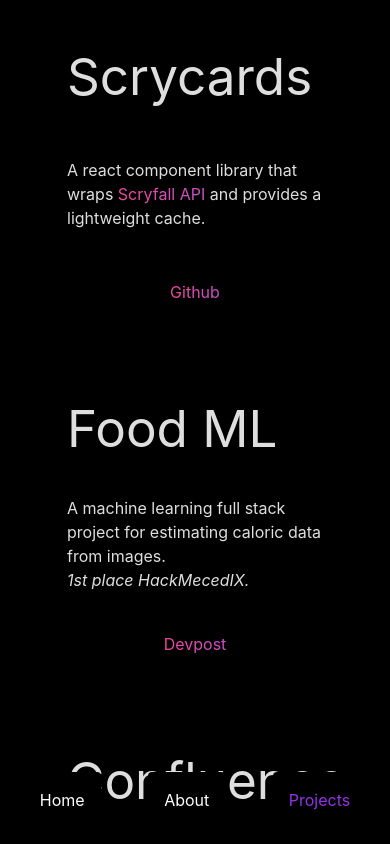
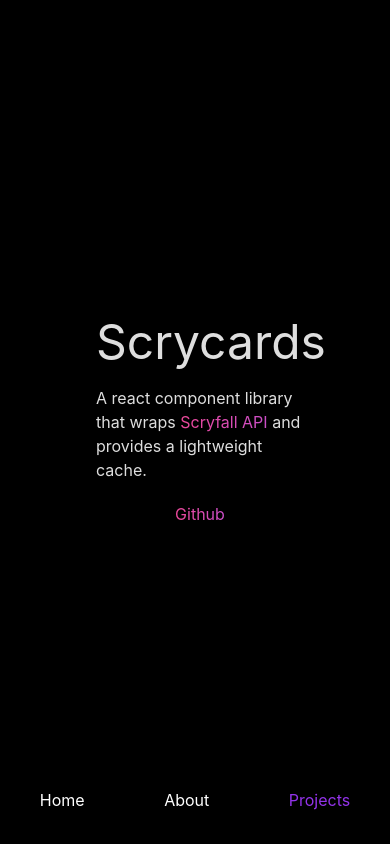
Before and after one commit to LiamS-H/liams-h.github.io, a React (Vite) app: page /projects in a window 390 px wide. Built offline with nearby package versions, Linux system fonts and the light colour scheme; a web font is replaced by a local one.

Commit message:
add better mobile support

```diff
--- a/package.json
+++ b/package.json
@@ -10,14 +10,13 @@
         "preview": "vite preview"
     },
     "dependencies": {
-    "@types/matter-js": "^0.19.7",
-    "@types/node": "^22.9.0",
         "lucide-react": "^0.468.0",
         "react": "^18.3.1",
         "react-dom": "^18.3.1",
         "react-router-dom": "^6.27.0"
     },
     "devDependencies": {
+        "@types/node": "^22.9.0",
         "@eslint/js": "^9.11.1",
         "@types/react": "^18.3.10",
         "@types/react-dom": "^18.3.0",
--- a/src/components/hitbox/index.tsx
+++ b/src/components/hitbox/index.tsx
@@ -1,25 +1,53 @@
-import { HTMLProps, useRef } from "react";
+import {
+    HTMLProps,
+    MutableRefObject,
+    useEffect,
+    useRef,
+    useState,
+} from "react";
 import { useFluidBoundRegister } from "../../contexts/fluid";
 
 // TO DO: add callback for updating hitbox
 export default function Hitbox(
-    props: { id: string; innnerBounds?: boolean } & HTMLProps<HTMLDivElement>
+    props: {
+        id: string;
+        innerBounds?: boolean;
+        parent?: MutableRefObject<HTMLDivElement | null>;
+    } & HTMLProps<HTMLDivElement>
 ) {
-    const { innnerBounds, id, ...divprops } = props;
+    const { innerBounds, id, parent, ...divprops } = props;
     const boundRef = useRef<HTMLDivElement | null>(null);
-    // const boundRect = useMemo(
-    //     () => boundRef.current?.getBoundingClientRect(),
-    //     [boundRef.current]
-    // );
-    let boundRect = boundRef.current?.getBoundingClientRect();
-    if (boundRef.current && innnerBounds) {
-        const range = document.createRange();
-        range.selectNodeContents(boundRef.current);
-        boundRect = range.getBoundingClientRect();
-        range.detach();
+    const [bounds, setBounds] = useState<DOMRect | undefined>();
+
+    useFluidBoundRegister(bounds, id);
+    function calcBounds() {
+        if (!boundRef.current) return;
+        let rect = boundRef.current.getBoundingClientRect();
+        if (parent?.current) {
+            const pRect = parent.current.getBoundingClientRect();
+            const new_x = Math.max(pRect.x, rect.x);
+            rect.width += rect.x - new_x;
+            rect.x = new_x;
+            rect.width =
+                Math.min(pRect.x + pRect.width, rect.x + rect.width) - rect.x;
+        }
+        if (innerBounds) {
+            const range = document.createRange();
+            range.selectNodeContents(boundRef.current);
+            rect = range.getBoundingClientRect();
+            range.detach();
+        }
+        setBounds(rect);
     }
 
-    useFluidBoundRegister(boundRect, id);
+    useEffect(() => {
+        if (!boundRef.current) return;
+        const observer = new ResizeObserver(calcBounds);
+        observer.observe(boundRef.current);
+        if (!parent?.current) return;
+        parent.current.addEventListener("scroll", calcBounds);
+        window.addEventListener("resize", calcBounds);
+    }, []);
 
-    return <div className="w-fit h-fit" {...divprops} ref={boundRef} />;
+    return <div {...divprops} ref={boundRef} />;
 }
--- a/src/components/water/index.tsx
+++ b/src/components/water/index.tsx
@@ -42,20 +42,37 @@
             setInitialized(true);
         }
 
-        async function mouseMove(e: MouseEvent) {
+        function mouseMove(e: MouseEvent) {
             if (!sim.current) return;
             sim.current.updateMouse(
                 e.clientX / window.innerWidth,
                 e.clientY / window.innerHeight
             );
         }
-
+        function touchMove(e: TouchEvent) {
+            if (!sim.current) return;
+            const touch = e.touches[0];
+            sim.current.updateMouse(
+                touch.clientX / window.innerWidth,
+                touch.clientY / window.innerHeight
+            );
+        }
         sim.current = await Simulator.create(canvas);
 
-        window.addEventListener("resize", resizeCanvas);
-        window.addEventListener("mousemove", mouseMove);
+        const controller = new AbortController();
+
+        window.addEventListener("resize", resizeCanvas, {
+            signal: controller.signal,
+        });
+        window.addEventListener("mousemove", mouseMove, {
+            signal: controller.signal,
+        });
+        window.addEventListener("touchmove", touchMove, {
+            signal: controller.signal,
+        });
 
         setInitialized(true);
+        return () => controller.abort();
     }
     function animate() {
         requestAnimationFrame(animate);
@@ -76,8 +93,16 @@
         if (!canvas.current) return;
         if (sim.current !== undefined) return;
         sim.current = null;
+        const abortPromise = init(canvas.current);
+        const cleanup = async () => {
+            if (!sim.current) return;
+            const abort = await abortPromise;
+            abort();
+        };
 
-        init(canvas.current);
+        return () => {
+            cleanup();
+        };
     }, []);
 
     if (sim.current?.isBroken()) {
--- a/src/components/water/sim/index.ts
+++ b/src/components/water/sim/index.ts
@@ -21,7 +21,7 @@
     private height!: number;
     private numCells!: number;
     private diffusion: number = 0.999;
-    private pressureIterations: number = 10;
+    private pressureIterations: number = 5;
     // private dt: number = 0.03; // delta time
     // private dt: number = 0.015; // delta time
     private dt_mult: number = 2.0;
@@ -184,6 +184,8 @@
         const gridSize = getPreferredDimensions(this.grid_size);
         this.width = gridSize.w;
         this.height = gridSize.h;
+
+        this.pressureIterations = Math.floor(this.width / 250);
 
         // Useful values for the simulation
         this.rdx = this.grid_size * 4;
@@ -591,9 +593,9 @@
             if (char == "m") {
                 const w = context.measureText(char).width;
                 context.clearRect(
-                    x + w * 0.24,
+                    x + w * 0.22,
                     y + w * 0.3,
-                    w * 0.553,
+                    w * 0.573,
                     w * 0.2
                 );
             }
--- a/src/routes/About/index.tsx
+++ b/src/routes/About/index.tsx
@@ -34,7 +34,7 @@
             onMouseEnter={() => changeColor(colorNum)}
             onMouseLeave={() => changeColor(0)}
         >
-            <Hitbox id={name} innnerBounds={true}>
+            <Hitbox id={name} innerBounds={true}>
                 <div className={`w-3 h-3 mr-3 ${bg}`}></div>
             </Hitbox>
             <span className="font-medium">{name}</span>
@@ -62,6 +62,8 @@
         { name: "Firebase", type: ["CICD"] },
         { name: "Firestore", type: ["Database"] },
         { name: "Cloudflare", type: ["CICD"] },
+        { name: "Docker", type: ["CICD"] },
+        { name: "GCloud", type: ["CICD"] },
     ];
 
     return (
@@ -70,15 +72,18 @@
                 <div className="p-1 m-4 rounded-lg bg-black transition-all duration-300">
                     <Hitbox id={"about-desc"} className="flex">
                         <p className="text-lg leading-relaxed p-4">
-                            Hi, I'm{" "}
-                            <span className="bg-gradient-to-r from-blue-500 to-green-500 bg-clip-text text-transparent font-bold">
-                                Liam
+                            <span className="text-4xl">
+                                Hi, I'm{" "}
+                                <span className="bg-gradient-to-r from-blue-500 to-green-500 bg-clip-text text-transparent font-bold">
+                                    Liam
+                                </span>
+                                .<br />
                             </span>
                             {/* with a knack for{" "}
                             <span className="bg-gradient-to-r from-purple-500 to-pink-500 bg-clip-text text-transparent font-bold">
                                 Getting Things Done
                             </span> */}
-                            . <br />I have a{" "}
+                            I have a{" "}
                             <span className="bg-gradient-to-r from-pink-500 to-orange-500 bg-clip-text text-transparent font-bold">
                                 Software Engineering Degree
                             </span>{" "}
--- a/src/routes/Projects/index.tsx
+++ b/src/routes/Projects/index.tsx
@@ -1,10 +1,14 @@
-import { HTMLProps } from "react";
+import { HTMLProps, MutableRefObject, useRef } from "react";
 import Hitbox from "../../components/hitbox";
 import ExternalLink from "../../components/external-link";
 import { useFluidContext } from "../../contexts/fluid";
 
-function Card(
-    props: HTMLProps<HTMLDivElement> & { id: string; colorNum: number }
+function ProjectCard(
+    props: HTMLProps<HTMLDivElement> & {
+        id: string;
+        colorNum: number;
+        parent: MutableRefObject<HTMLDivElement | null>;
+    }
 ) {
     const { changeColor } = useFluidContext();
     let textColor: string;
@@ -26,12 +30,12 @@
 
     return (
         <Hitbox
-            {...props}
-            className={`w-1/12 aspect-square min-w-[320px] rounded p-8 m-4 flex-col flex justify-between transition-all ${textColor}`}
+            className={`h-60 w-60 mx-4 p-4 flex-col flex justify-between transition-all ${textColor}`}
             // className={`w-1/12 aspect-square min-w-[320px] rounded p-8 m-4 flex-col flex justify-between hover:text-cyan-400 `}
             id={props.id}
             onMouseEnter={() => changeColor(props.colorNum)}
             onMouseLeave={() => changeColor(0)}
+            parent={props.parent}
         >
             {props.children}
         </Hitbox>
@@ -39,11 +43,19 @@
 }
 
 export default function Projects() {
+    const scrollable_ref = useRef<HTMLDivElement | null>(null);
     return (
-        <div className="h-full flex flex-col align-middle justify-center">
-            <div className="h-fit flex flex-col lg:flex-row justify-around items-center overflow-auto">
-                <Card id="Scrycards" colorNum={1}>
-                    <h1 className="pb-1">Scrycards</h1>
+        <div className="h-full px-16 md:px-32 flex flex-col justify-center">
+            <div
+                ref={scrollable_ref}
+                className="h-fit py-8 gap-8 flex flex-row justify-around items-center overflow-auto"
+            >
+                <ProjectCard
+                    id="Scrycards"
+                    colorNum={1}
+                    parent={scrollable_ref}
+                >
+                    <h1 className="text-5xl">Scrycards</h1>
                     <p>
                         A react component library that wraps{" "}
                         <ExternalLink href="https://scryfall.com/docs/api">
@@ -56,9 +68,9 @@
                             Github
                         </ExternalLink>
                     </div>
-                </Card>
-                <Card id="FOOOD" colorNum={2}>
-                    <h1>Food ML</h1>
+                </ProjectCard>
+                <ProjectCard id="FOOOD" colorNum={2} parent={scrollable_ref}>
+                    <h1 className="text-5xl">FoodML</h1>
                     <p>
                         A machine learning full stack project for estimating
                         caloric data from images.
@@ -70,9 +82,13 @@
                             Devpost
                         </ExternalLink>
                     </div>
-                </Card>
-                <Card id="Confluence" colorNum={3}>
-                    <h1>Confluence</h1>
+                </ProjectCard>
+                <ProjectCard
+                    id="Confluence"
+                    colorNum={3}
+                    parent={scrollable_ref}
+                >
+                    <h1 className="text-4xl">Confluence</h1>
                     <p>
                         Public website with visual tools and syntax for advanced
                         Scryfall database queries.
@@ -82,7 +98,7 @@
                             Vist Site
                         </ExternalLink>
                     </div>
-                </Card>
+                </ProjectCard>
             </div>
         </div>
     );
```
Also changed, not shown: src/components/water/sim/shaders/compute.ts (+3 -19 lines). Lines whose indentation alone changed are shown as unchanged.
